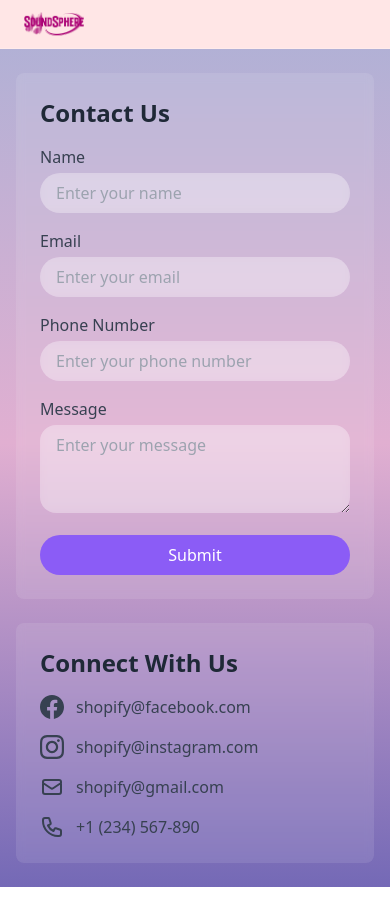
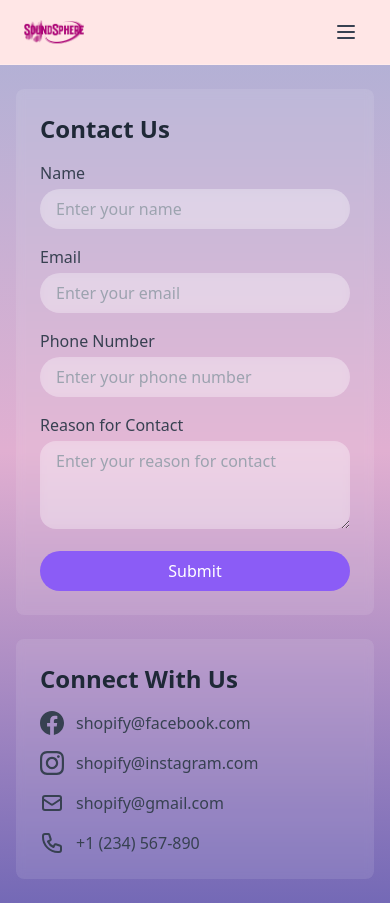
Before and after one commit to BinaryBandits03/project2, a SvelteKit app: page /Contact in a window 390 px wide. Built offline with nearby package versions, Linux system fonts and the light colour scheme.

Commit message:
Made responsive contact page

```diff
--- a/src/routes/Contact/+page.svelte
+++ b/src/routes/Contact/+page.svelte
@@ -1,13 +1,23 @@
 <script lang="ts">
+import { base } from '$app/paths';
+  import { page } from '$app/stores';
 
-import { base } from '$app/paths';
+let formValues = {
+  name: '',
+  email: '',
+  phone: '',
+  message: '',
+  nameError: '',
+  emailError: '',
+  phoneError: ''
+};
 
-let formValues = $state({
-    name: '', email: '', phone: '', message: '',
-    nameError: '', emailError: '', phoneError: ''
-  })
+let isMobileMenuOpen = false;
+let isMenuOpen = false;
 
-
+const toggleMenu = () => {
+    isMenuOpen = !isMenuOpen;
+  };
 const validateForm = () => {
   let isValid = true;
 
@@ -22,7 +32,6 @@ let formValues = $state({
     formValues.nameError = '';
   }
 
-
   // Validate email
   if (!formValues.email.trim()) {
     formValues.emailError = 'Email is required';
@@ -36,7 +45,6 @@ let formValues = $state({
   } else {
     formValues.emailError = '';
   }
-
 
   // Validate phone
   if (!formValues.phone.trim()) {
@@ -54,12 +62,7 @@ let formValues = $state({
 
 const handleSubmit = () => {
   if (validateForm()) {
-        console.log('Form submitted:', {
-            name: formValues.name,
-            email: formValues.email,
-            phone: formValues.phone,
-            message: formValues.message
-        });
+    console.log('Form submitted:', formValues);
     // Handle form submission logic here
   }
 };
@@ -70,9 +73,27 @@ const handleSubmit = () => {
   input.value = input.value.replace(/\D/g, '').slice(0, 11);
   formValues.phone = input.value;
 };
-
+const toggleMobileMenu = () => {
+  isMobileMenuOpen = !isMobileMenuOpen;
+};
 </script>
-
+<style>
+    .active-link {
+      color: #7C3AED;
+      font-weight: bold;
+    }
+    nav {
+      z-index: 50;
+    }
+    .mobile-menu {
+      z-index: 40;
+      position: absolute;
+      top: 0;
+      left: 0;
+      right: 0;
+      background-color: rgba(255, 255, 255, 0.8);
+    }
+  </style>
 <div class="min-h-screen bg-gradient-to-b from-[#ACB1D6] via-[#E1AFD1] to-[#7469B6] flex flex-col overflow-hidden">
   <!-- Navigation -->
   <nav class="bg-gradient-to-r from-[#FFE6E6] to-[#FFE6E6] backdrop-blur-sm border-b border-white/20">
@@ -82,9 +103,19 @@ const handleSubmit = () => {
         <img
           src="{base}/Assets/logo.png"
           alt="Shopify"
-              class="h-6 sm:h-8 w-auto "
+          class="h-6 sm:h-8 w-auto"
         />
       </div>
+
+      <!-- Mobile Menu Button -->
+      <button
+      class="md:hidden p-2"
+      onclick={toggleMenu}
+      aria-label="Toggle navigation menu">
+      <svg xmlns="http://www.w3.org/2000/svg" class="h-6 w-6 text-gray-700" fill="none" viewBox="0 0 24 24" stroke="currentColor">
+        <path stroke-linecap="round" stroke-linejoin="round" stroke-width="2" d="M4 6h16M4 12h16M4 18h16" />
+      </svg>
+    </button>
 
       <!-- Navigation Links -->
       <div class="hidden md:flex space-x-8">
@@ -94,15 +125,49 @@ const handleSubmit = () => {
         <a href="{base}/Contact" class="text-violet-800 hover:text-violet-800 transition-colors font-bold">Contact</a>
       </div>
     </div>
+    {#if isMenuOpen}
+    <div class="md:hidden absolute top-16 left-0 right-0 bg-white/80 backdrop-blur-md">
+      <div class="space-y-4 px-6 py-4">
+        <a href="{base}/"
+          class="block text-gray-700 hover:text-violet-800 transition-colors"
+          class:active-link={$page.url.pathname === `${base}/`}>
+          Home
+        </a>
+        <a href="{base}/Shop"
+          class="block text-gray-700 hover:text-violet-800 transition-colors"
+          class:active-link={$page.url.pathname === `${base}/Shop`}>
+          Shop
+        </a>
+        <a href="{base}/About"
+          class="block text-gray-700 hover:text-violet-800 transition-colors"
+          class:active-link={$page.url.pathname === `${base}/About`}>
+          About
+        </a>
+        <a href="{base}/Contact"
+          class="block text-violet-800 hover:text-violet-800 transition-colors font-bold"
+          class:active-link={$page.url.pathname === `${base}/Contact`}>
+          Contact
+        </a>
+      </div>
+    </div>
+  {/if}
+
+    <!-- Mobile Menu -->
+    <div class="hidden md:hidden flex-col items-center space-y-2 px-6 py-3 bg-white/80" id="mobile-menu">
+      <a href="{base}/" class="text-gray-700 hover:text-violet-800 transition-colors">Home</a>
+      <a href="{base}/Shop" class="text-gray-700 hover:text-violet-800 transition-colors">Shop</a>
+      <a href="{base}/About" class="text-gray-700 hover:text-violet-800 transition-colors">About</a>
+      <a href="{base}/Contact" class="text-violet-800 hover:text-violet-800 transition-colors font-bold">Contact</a>
+    </div>
   </nav>
 
   <!-- Main Content -->
-  <div class="flex-1 container mx-auto px-4 py-6 overflow-hidden">
+  <div class="flex-1 container mx-auto px-4 py-6">
     <div class="flex flex-col md:flex-row gap-6 h-full justify-center items-center">
       <!-- Contact Form -->
       <div class="bg-white/10 backdrop-blur-sm rounded-lg p-6 w-full max-w-md">
-              <h1 class="text-2xl font-bold mb-4 text-gray-800">Contact Us</h1>
-              <form onsubmit={(e) => {e.preventDefault();handleSubmit();}} class="space-y-4">
+        <h1 class="text-2xl md:text-3xl font-bold mb-4 text-gray-800">Contact Us</h1>
+        <form onsubmit={(e) => {e.preventDefault(); handleSubmit();}} class="space-y-4">
           <div>
             <label for="name" class="block text-gray-700 font-medium mb-1">Name</label>
             <input
@@ -110,7 +175,8 @@ const handleSubmit = () => {
               id="name"
               bind:value={formValues.name}
               class="w-full px-4 py-2 rounded-full bg-white/30 backdrop-blur-sm focus:outline-none focus:ring-2 focus:ring-violet-500 focus:border-transparent"
-                          placeholder="Enter your name"/>
+              placeholder="Enter your name"
+            />
             {#if formValues.nameError}
               <p class="text-red-500 text-sm mt-1">{formValues.nameError}</p>
             {/if}
@@ -122,7 +188,8 @@ const handleSubmit = () => {
               id="email"
               bind:value={formValues.email}
               class="w-full px-4 py-2 rounded-full bg-white/30 backdrop-blur-sm focus:outline-none focus:ring-2 focus:ring-violet-500 focus:border-transparent"
-                      placeholder="Enter your email" />
+              placeholder="Enter your email"
+            />
             {#if formValues.emailError}
               <p class="text-red-500 text-sm mt-1">{formValues.emailError}</p>
             {/if}
@@ -135,23 +202,26 @@ const handleSubmit = () => {
               bind:value={formValues.phone}
               oninput={handlePhoneInput}
               class="w-full px-4 py-2 rounded-full bg-white/30 backdrop-blur-sm focus:outline-none focus:ring-2 focus:ring-violet-500 focus:border-transparent"
-                      placeholder="Enter your phone number" />
+              placeholder="Enter your phone number"
+            />
             {#if formValues.phoneError}
               <p class="text-red-500 text-sm mt-1">{formValues.phoneError}</p>
             {/if}
           </div>
           <div>
-                      <label for="message" class="block text-gray-700 font-medium mb-1">Message</label>
+            <label for="message" class="block text-gray-700 font-medium mb-1">Reason for Contact</label>
             <textarea
               id="message"
               bind:value={formValues.message}
               class="w-full px-4 py-2 rounded-2xl bg-white/30 backdrop-blur-sm focus:outline-none focus:ring-2 focus:ring-violet-500 focus:border-transparent"
               rows="3"
-                          placeholder="Enter your message"></textarea>
+              placeholder="Enter your reason for contact"
+            ></textarea>
           </div>
           <button
             type="submit"
-                      class="w-full bg-violet-500 hover:bg-violet-600 text-white py-2 px-4 rounded-full transition-colors duration-300">
+            class="w-full bg-violet-500 hover:bg-violet-600 text-white py-2 px-4 rounded-full transition-colors duration-300"
+          >
             Submit
           </button>
         </form>
@@ -190,4 +260,7 @@ const handleSubmit = () => {
     </div>
 </div>
 </div>
+
+
+
 </div>
```
Lines whose indentation alone changed are shown as unchanged.
